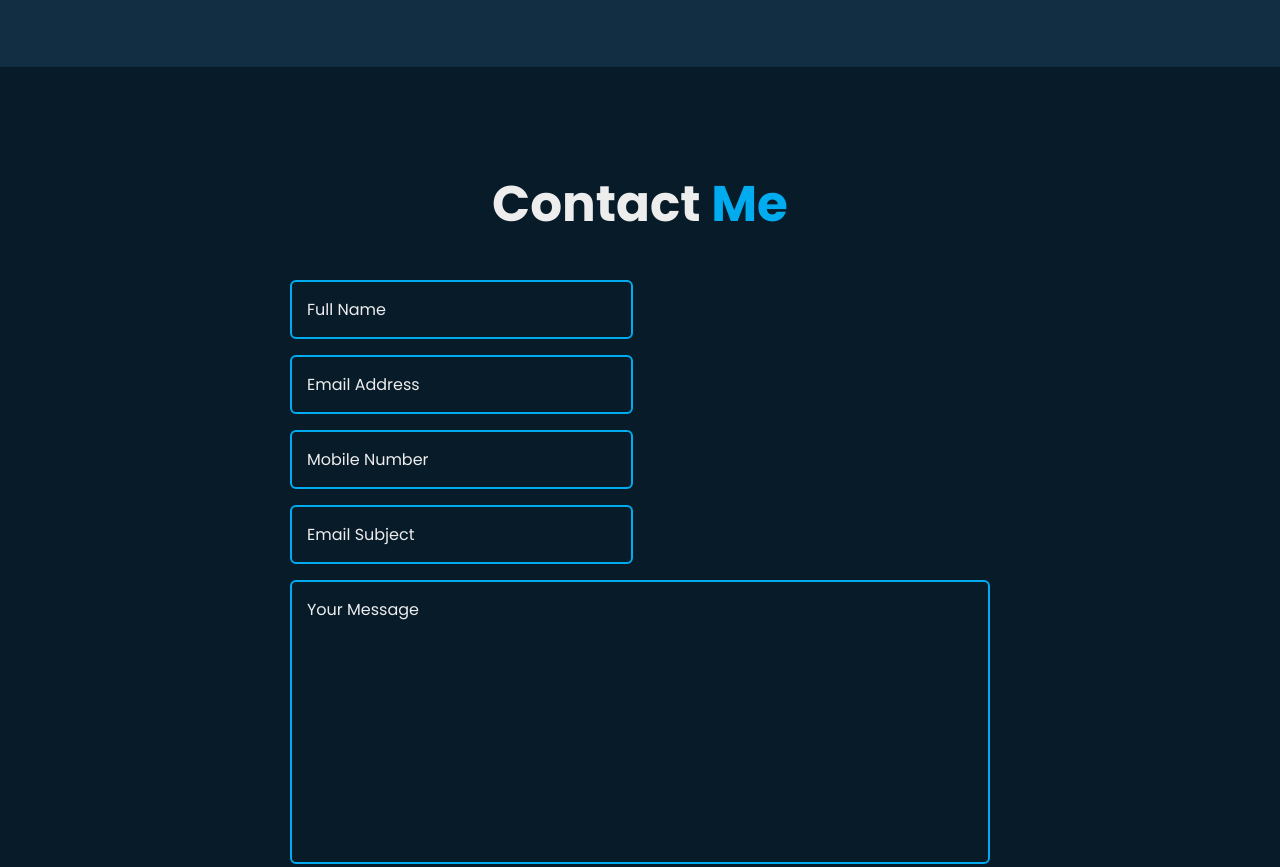
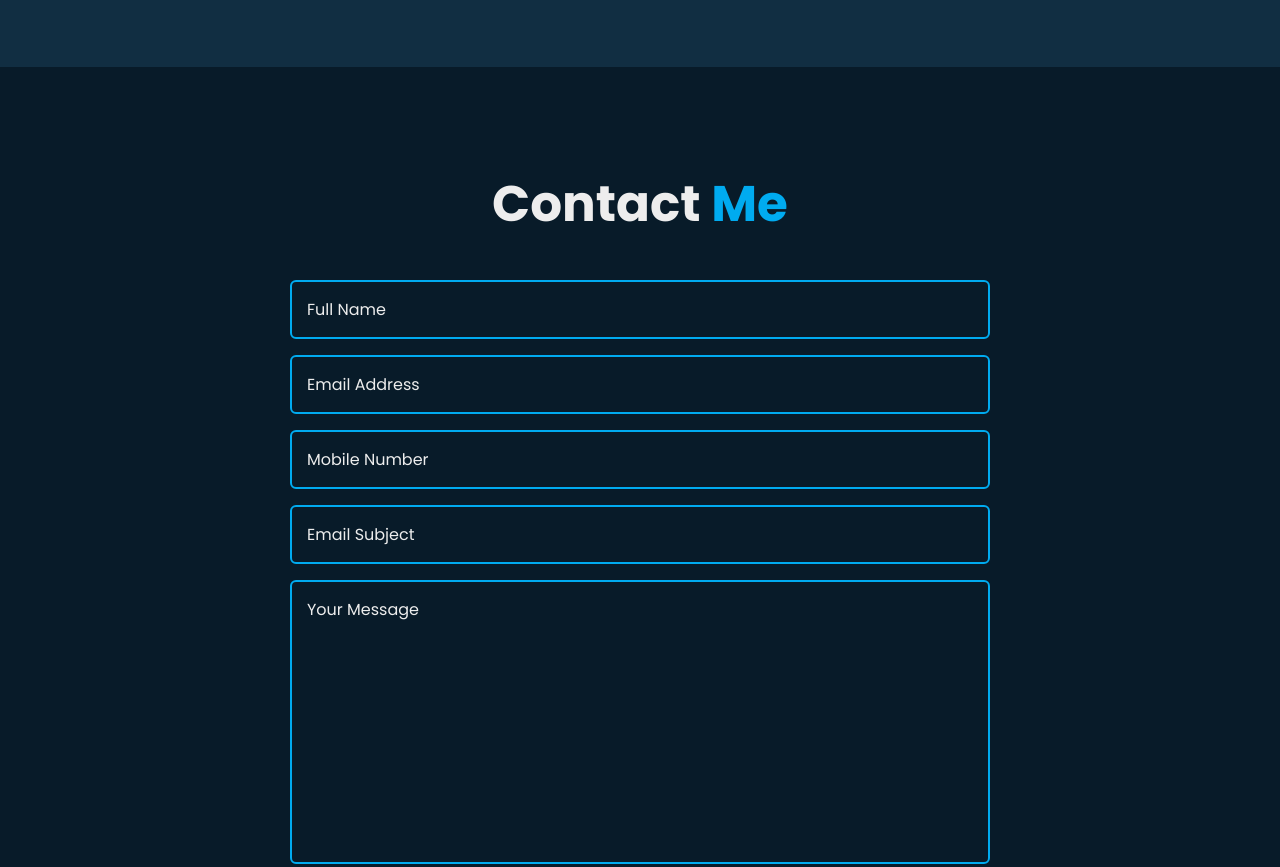
Before and after one commit to vishalp65/portfolio-website, a plain HTML site: page index.html in a window 1280 px wide. Shown: the part 3414-4281 px from the top of the page. Drawn offline with nearby package versions, Linux system fonts and the light colour scheme; a script that the page names is missing.

Commit message:
Update style.css

```diff
--- a/style.css
+++ b/style.css
@@ -499,7 +499,7 @@ span {
     position: relative;
     /* display: flex; */
     /* display: inline; */
-    width: 49%;
+    width: 100%;
     margin: .8rem 0;
 }
 
```
